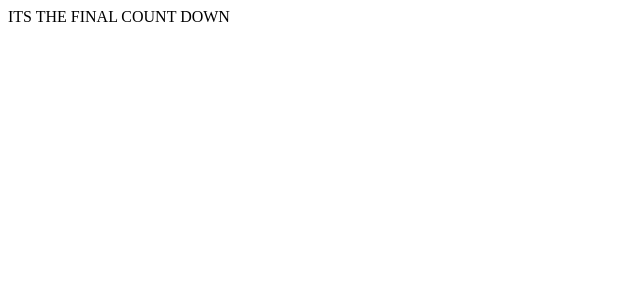
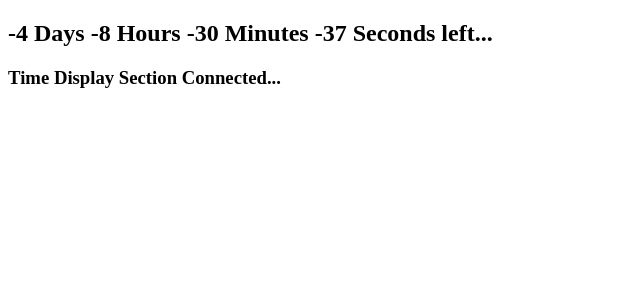
Before and after one commit to Raylin009/Count_Down_Clock, a React app: page / in a window 1280 px wide. Shown: the top 300 px of the page, without its empty margins (0-640 px from the left). Built offline with nearby package versions, Linux system fonts and the light colour scheme.

Commit message:
displaying count down

```diff
--- a/package.json
+++ b/package.json
@@ -6,7 +6,8 @@
   "scripts": {
     "test": "echo \"Error: no test specified\" && exit 1",
     "start": "webpack --mode development --watch",
-    "start-pro": "webpack --mode production"
+    "start-pro": "webpack --mode production",
+    "server": "nodemon server/index.js"
   },
   "repository": {
     "type": "git",
--- /dev/null
+++ b/src/components/App.jsx
@@ -0,0 +1,51 @@
+import React from 'react';
+import TimeDisplay from './TimeDisplay.jsx'
+
+class App extends React.Component {
+    constructor(props){
+        super(props);
+        this.state = {
+            date: new Date(),
+            end: new Date('May 24, 19 12:00:00')
+        };
+        this.tick = this.tick.bind(this);
+        this.timeLeft = this.timeLeft.bind(this);
+    };
+
+    componentDidMount() {
+        this.timerID = setInterval(()=>this.tick(),1000)
+    };
+
+    timeLeft(now, deadline) {
+
+        let timeRemain = deadline.getTime() - now.getTime();
+        let days = Math.floor(timeRemain / (1000 * 60 * 60 * 24));
+        let hours = Math.floor((timeRemain % (1000 * 60 * 60 * 24)) / (1000 * 60 * 60));
+        let mins = Math.floor((timeRemain % (1000 * 60 * 60)) / (1000 * 60));
+        let secs = Math.floor((timeRemain % (1000 * 60)) / 1000);
+
+        // return {days,hours,mins,secs}
+
+        return `${days} Days ${hours} Hours ${mins} Minutes ${secs} Seconds left...`
+    };
+
+    tick() {
+        this.setState({
+            date: new Date()
+        })
+    };
+
+    componentWillUnmount() {
+        clearInterval(this.timerID);
+    };
+
+    render() {
+        return(
+            <div>
+                <h2>{this.timeLeft(this.state.date,this.state.end)}</h2>
+                <TimeDisplay />
+            </div>
+        )
+    };
+}
+export default App;
--- /dev/null
+++ b/src/components/TimeDisplay.jsx
@@ -0,0 +1,17 @@
+import React from 'react'
+
+class TimeDisplay extends React.Component {
+    constructor(props){
+        super(props);
+        this.state = {}
+    }
+    render() {
+        return(
+            <div>
+                <h3>Time Display Section Connected...</h3>
+            </div>
+        )
+    }
+}
+
+export default TimeDisplay;
--- a/src/index.js
+++ b/src/index.js
@@ -1,8 +1,9 @@
 import React from 'react'
 import ReactDOM from 'react-dom';
+import App from './components/App.jsx';
 
 const Index = () => {
     return <div> ITS THE FINAL COUNT DOWN</div>;
 };
 
-ReactDOM.render(<Index/>,document.getElementById('index'));
+ReactDOM.render(<App/>,document.getElementById('index'));
--- a/webpack.config.js
+++ b/webpack.config.js
@@ -10,7 +10,7 @@ module.exports = {
   module: {
     rules: [
       {
-        test: /\.(js|jsX)$/,
+        test: /\.(js|jsx)$/,
         exclude: /node_modules/,
         use: {
           loader: "babel-loader"
```
Also changed, not shown: 1 other file (tests, documents, lock files or other folders).
